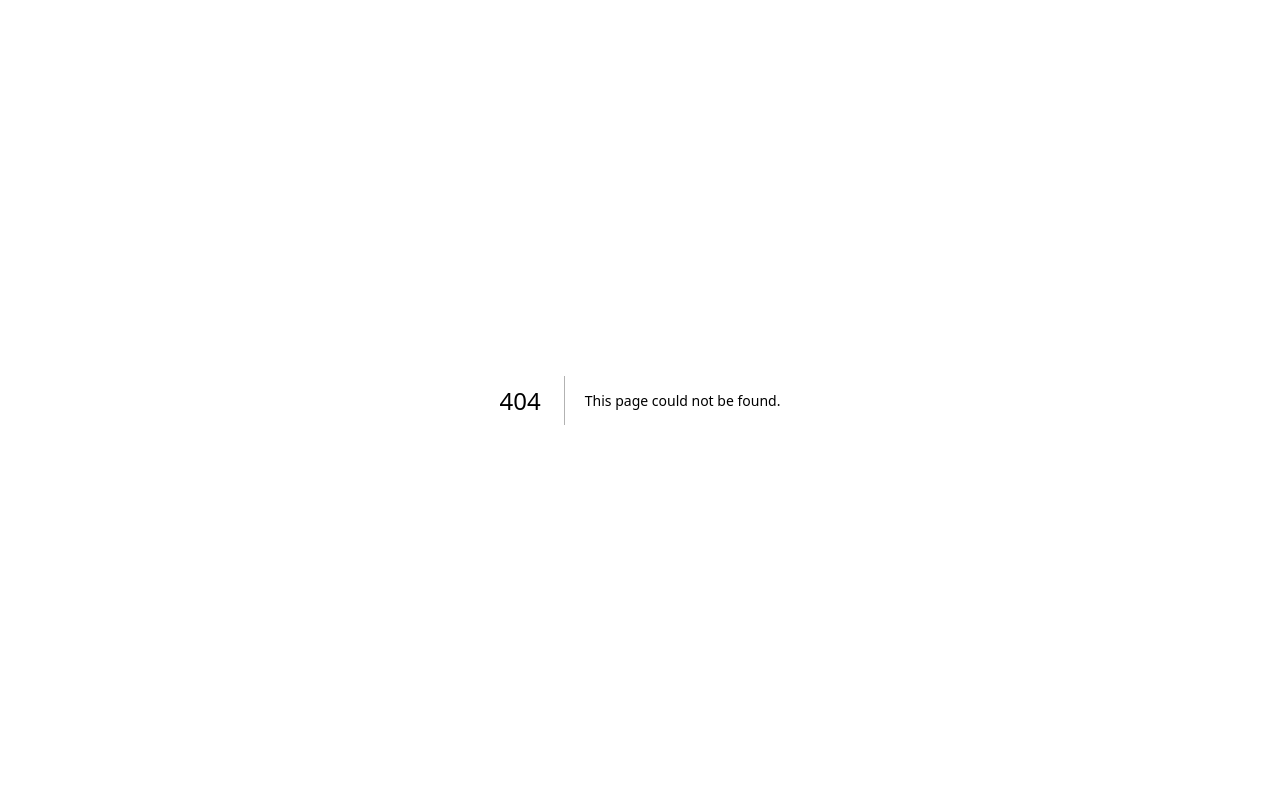
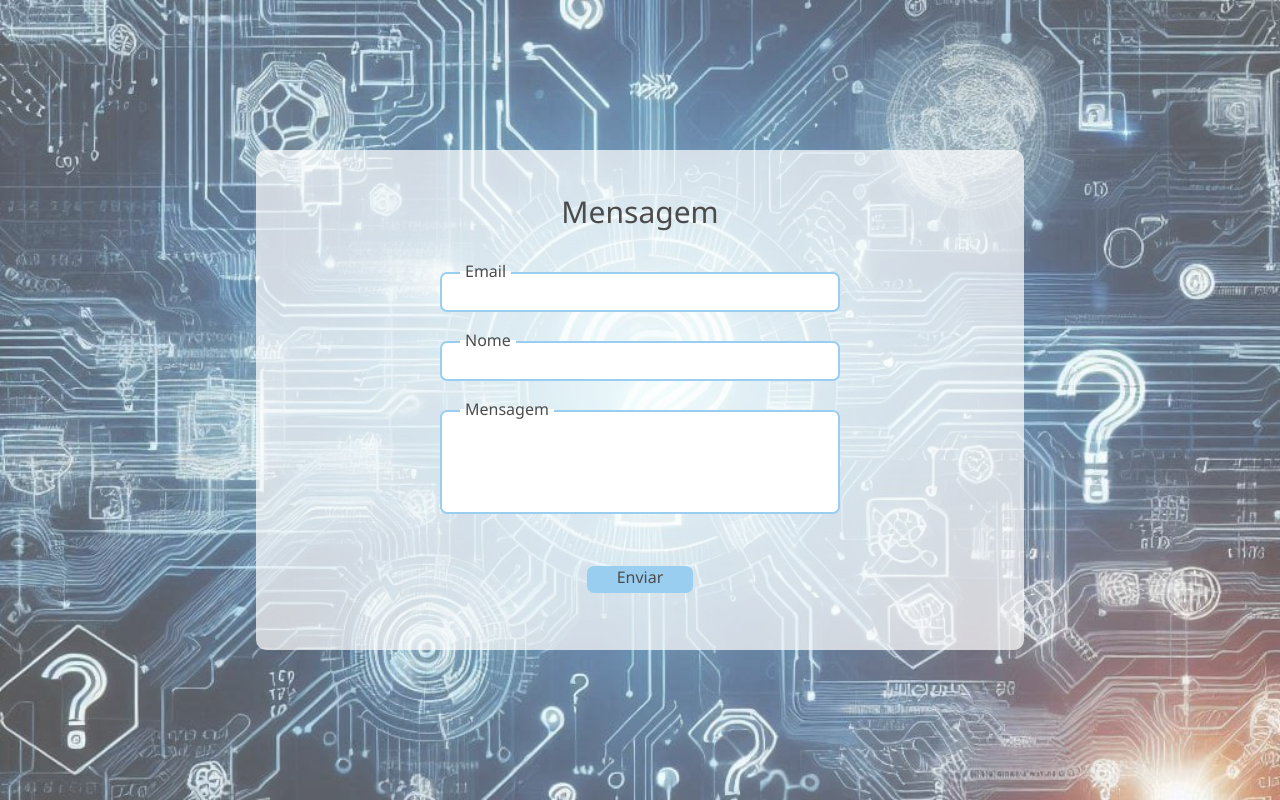
Before and after one commit to KarinaBarros/Simulado_frontend, a Next.js app: page /contato in a window 1280 px wide. Before the commit this address had no page. Built offline with nearby package versions, Linux system fonts and the light colour scheme.

Commit message:
update contato

```diff
--- /dev/null
+++ b/pages/contato/index.js
@@ -0,0 +1,69 @@
+import '@/app/globals.css';
+import '@/styles/login.css';
+import { useState } from "react";
+import getConfig from "next/config";
+import axios from "axios";
+import Title from "@/components/title";
+
+export default function Erro() {
+
+    const [email, setEmail] = useState('');
+    const [nome, setNome] = useState('');
+    const [mensagem, setMensagem] = useState('');
+    const { publicRuntimeConfig } = getConfig();
+    const [loading, setLoading] = useState(false);
+
+    const handleSubmit = async (e) => {
+        e.preventDefault();
+        setLoading(true);
+        try {
+            const response = await axios.post(`${publicRuntimeConfig.serverUrl}/contato`, { email, nome, mensagem });
+            alert('Mensagem enviada com sucesso, daremos um retorno assim que possível.');
+        } catch {
+            alert('Erro ao enviar');
+        } finally {
+            setLoading(false);
+        }
+
+    }
+
+    return (
+        <div className="login">
+            <Title />
+            <div className="container-login">
+                <div className="login-itens">
+
+                    <h2>Mensagem</h2>
+                    <form onSubmit={handleSubmit} className='form-login'>
+                        <br />
+                        <h3>Email</h3>
+                        <input
+                            className='input-login'
+                            type="email"
+                            value={email}
+                            onChange={(e) => setEmail(e.target.value)}
+                            required
+                        />
+                        <h3>Nome</h3>
+                        <input
+                            className='input-login'
+                            value={nome}
+                            onChange={(e) => setNome(e.target.value)}
+                            required
+                        />
+                        <h3>Mensagem</h3>
+                        <textarea
+                            value={mensagem}
+                            onChange={(e) => setMensagem(e.target.value)}
+                            rows={5}
+                            required>
+                        </textarea>
+                        <br /><br />
+                        <button type="submit" disabled={loading}>{loading ? 'Enviando...' : 'Enviar'}</button>
+                    </form>
+
+                </div>
+            </div>
+        </div>
+    )
+}
--- a/styles/login.css
+++ b/styles/login.css
@@ -74,6 +74,20 @@
     margin-bottom: 10px;
 }
 
+.login textarea{
+    resize: none;
+    font-size: 14px;
+    font-family: var(--fonte);
+    margin-top: -7px;
+    border-radius: 7px;
+    box-sizing: border-box;
+    border: 2px solid var(--azul);
+    background-color: white;
+    outline: none;
+    padding: 10px;
+    width:400px;
+}
+
 .form-login button{
     background: var(--azul);
     border: none;
@@ -113,6 +127,9 @@
     .container-login{
         width: 95%;
     }
+    .login textarea{
+        width: 280px;
+    }
 }
 
 @media(min-width:641px) and (max-width:720px){
@@ -120,6 +137,9 @@
         width: 95%;
     }
     .input-login{
+        width: 300px;
+    }
+    .login textarea{
         width: 300px;
     }
 }
```
Also changed, not shown: pages/copyright/index.js (+8 -5 lines), pages/politica/politica.css (+7 -0 lines).
